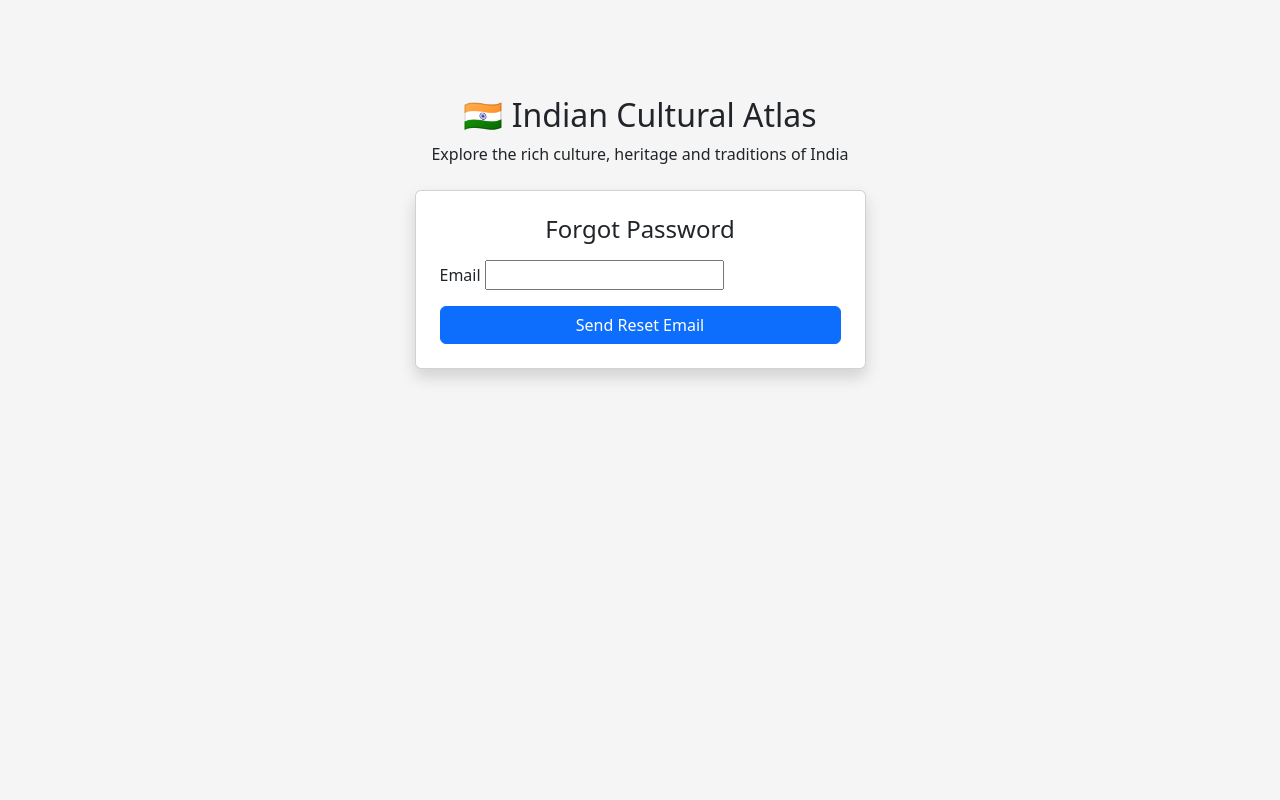
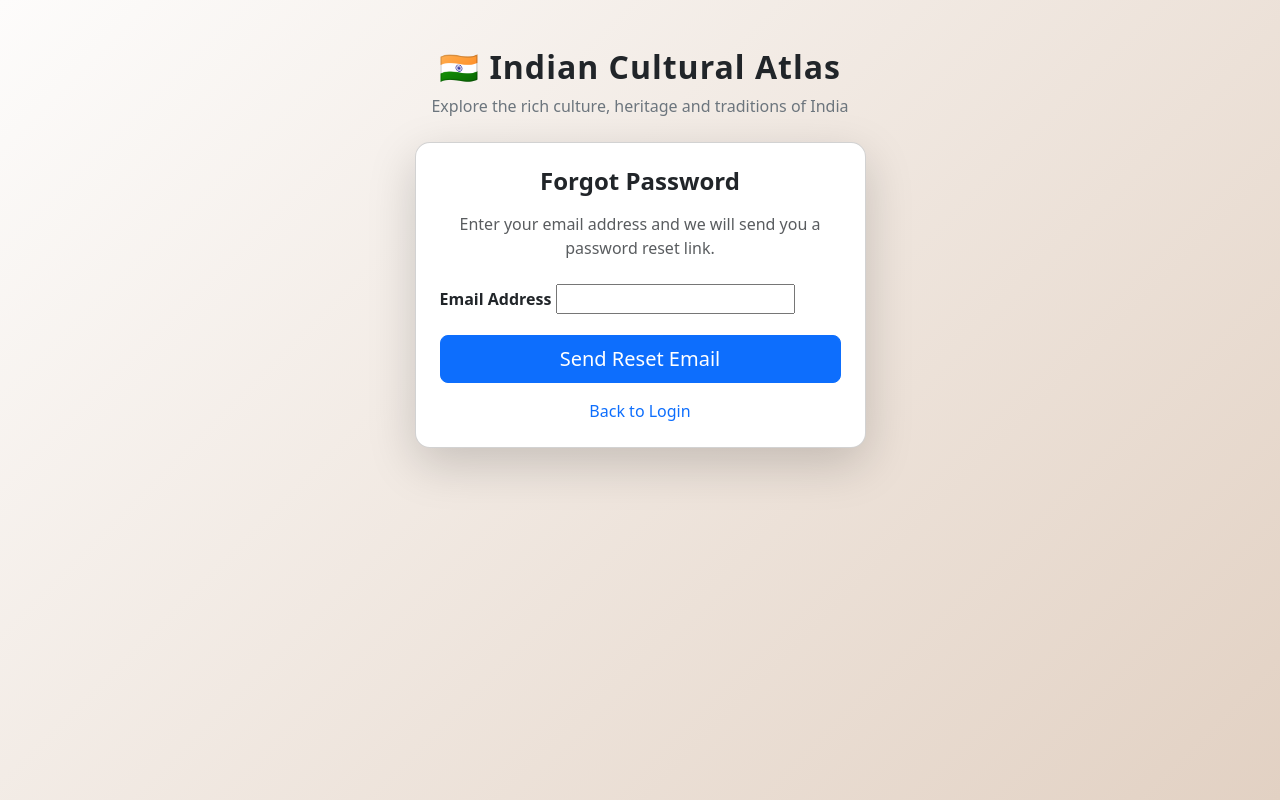
Before and after one commit to k-sruthi3/indian-cultural-atlas, a Django app: page /password_reset/ in a window 1280 px wide. Run offline with Django 5.2, Linux system fonts and the light colour scheme.

Commit message:
Improve contact page UI and customize password reset templates

```diff
--- a/templates/registration/password_reset.html
+++ b/templates/registration/password_reset.html
@@ -1,56 +1,102 @@
-<!--  culture/templates/registration/password_reset.html -->
-
+<!-- culture/templates/registration/password_reset.html -->
 <!DOCTYPE html>
-
 <html>
 <head>
-    <title>Forgot Password - Indian Cultural Atlas</title>
+<title>Forgot Password | Indian Cultural Atlas</title>
 
-</br>
-</br>
-<!-- Bootstrap -->
 <link href="https://cdn.jsdelivr.net/npm/bootstrap@5.3.3/dist/css/bootstrap.min.css" rel="stylesheet">
 
+<style>
+
+body{
+    background: linear-gradient(135deg,#fdfcfb,#e2d1c3);
+    min-height:100vh;
+}
+
+.brand-title{
+    font-weight:700;
+    letter-spacing:1px;
+}
+
+.brand-sub{
+    color:#6c757d;
+}
+
+.reset-card{
+    border-radius:15px;
+}
+
+</style>
 
 </head>
 
-<body style="background:#f5f5f5;">
+<body>
 
 <div class="container">
 
-<div class="text-center mt-5">
-    <h2>🇮🇳 Indian Cultural Atlas</h2>
-    <p>Explore the rich culture, heritage and traditions of India</p>
+<!-- Header -->
+<div class="text-center pt-5 mb-4">
+
+<h2 class="brand-title">🇮🇳 Indian Cultural Atlas</h2>
+
+<p class="brand-sub">
+Explore the rich culture, heritage and traditions of India
+</p>
+
 </div>
 
-<div class="row justify-content-center mt-4">
+
+<div class="row justify-content-center">
+
 <div class="col-md-5">
 
-        <div class="card shadow p-4">
+<div class="card shadow-lg reset-card p-4">
 
-            <h4 class="text-center mb-3">Forgot Password</h4>
+<h4 class="text-center fw-bold mb-3">
+Forgot Password
+</h4>
+
+<p class="text-muted text-center mb-4">
+Enter your email address and we will send you a password reset link.
+</p>
 
 <form method="post">
+
 {% csrf_token %}
 
 <div class="mb-3">
-                    <label>Email</label>
+
+<label class="form-label fw-semibold">
+Email Address
+</label>
+
 {{ form.email }}
+
 </div>
 
 <div class="d-grid">
-                    <button type="submit" class="btn btn-primary">
+
+<button type="submit" class="btn btn-primary btn-lg rounded-3">
 Send Reset Email
 </button>
+
 </div>
 
 </form>
 
+<div class="text-center mt-3">
+
+<a href="{% url 'login' %}" class="text-decoration-none">
+Back to Login
+</a>
+
 </div>
 
 </div>
+
 </div>
 
+</div>
 
 </div>
 
--- a/templates/registration/password_reset_done.html
+++ b/templates/registration/password_reset_done.html
@@ -17,7 +17,7 @@
 
 <div class="card shadow p-5 text-center" style="width:420px; border-radius:12px;">
 
-    <h3 class="mb-3 text-success">📧 Email Sent</h3>
+    <h3 class="mb-3 text-success">Email Sent</h3>
 
     <p class="text-muted">
         We have emailed you instructions for resetting your password.
--- /dev/null
+++ b/templates/registration/password_reset_subject.txt
@@ -0,0 +1 @@
+Reset your Indian Cultural Atlas password
```
Also changed, not shown: culture/forms.py (+31 -4 lines), culture/templates/culture/contact.html (+29 -10 lines). Lines whose indentation alone changed are shown as unchanged.
